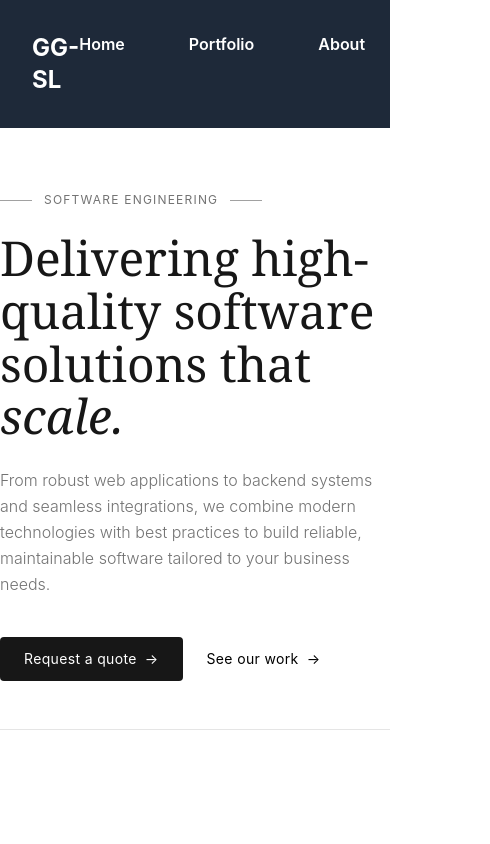
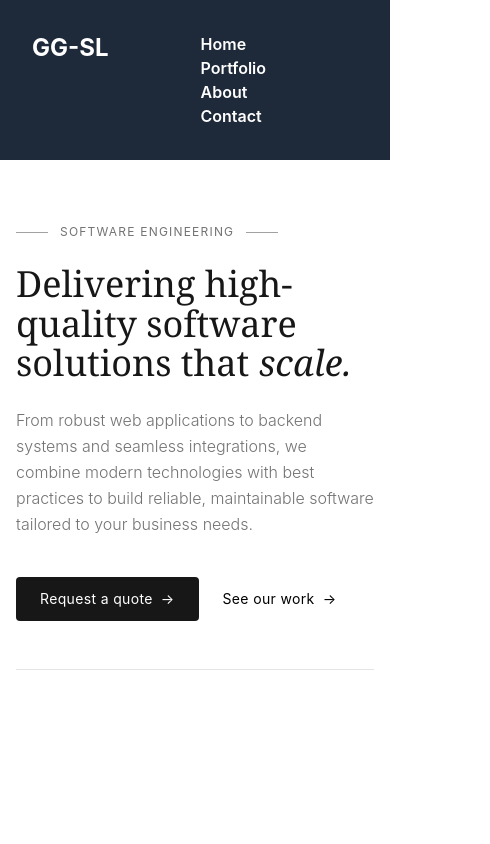
Before and after one commit to gg-sl-oss/gg-sl, a React (Vite) app: page / in a window 390 px wide. Shown: the top 844 px of the page, 490 px wide, since content can reach past the window. Built offline with nearby package versions, Linux system fonts and the light colour scheme.

Commit message:
navbar edit and home page margin edt for mobile view

```diff
--- a/src/components/Navbar.tsx
+++ b/src/components/Navbar.tsx
@@ -4,7 +4,7 @@ const Navbar = () => {
   return (
     <nav className="bg-gray-800 p-8 flex justify-between">
       <h1 className="text-2xl font-bold text-white">GG-SL</h1>
-      <ul className="flex gap-16 max-w-2xl mx-auto font-semibold">
+      <ul className="md:flex gap-16 max-w-2xl mx-auto font-semibold">
         <li className="text-white">
           <Link to="/">Home</Link>
         </li>
--- a/src/pages/Home.tsx
+++ b/src/pages/Home.tsx
@@ -3,7 +3,7 @@ import { Link } from "react-router";
 const Home = () => {
   return (
     <main>
-      <section className="max-w-3xl mx-auto py-16 min-h-screen">
+      <section className="max-w-3xl md:mx-auto mx-4 py-16 min-h-screen">
         <div className="flex items-center gap-3 mb-6">
           <div className="w-8 h-px bg-neutral-400" />
           <span className="text-xs tracking-widest uppercase text-neutral-500 font-sans">
@@ -11,7 +11,7 @@ const Home = () => {
           </span>
           <div className="w-8 h-px bg-neutral-400" />
         </div>
-        <h1 className="font-serif text-5xl md:text-6xl font-normal leading-[1.1] text-neutral-900 mb-6">
+        <h1 className="font-serif text-4xl md:text-6xl font-normal leading-[1.1] text-neutral-900 mb-6">
           Delivering high-quality software solutions that <em>scale.</em>
         </h1>
         <p className="text-base font-light leading-relaxed text-neutral-500 max-w-lg mb-10">
```
